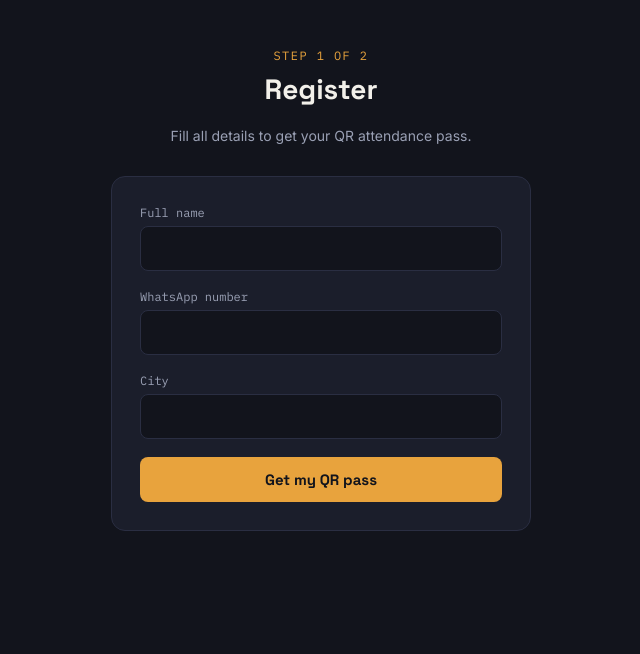
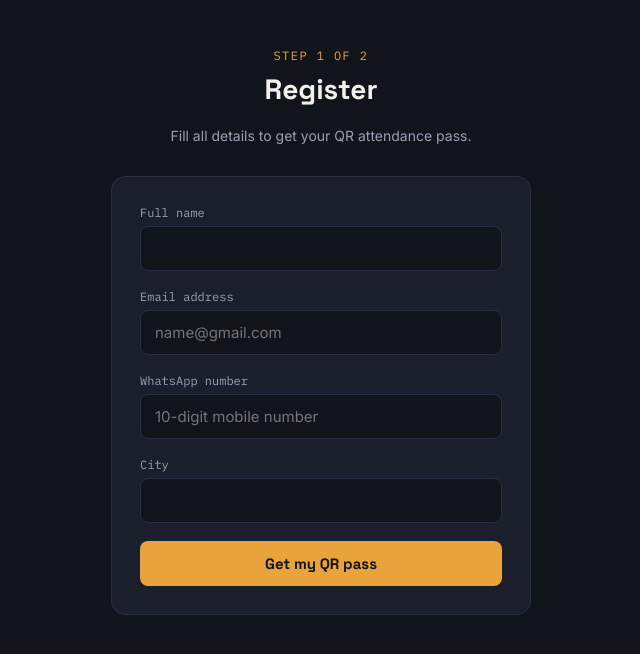
Before and after one commit to ashiyasalodi1/attendance-app, a Next.js app: page /form in a window 1280 px wide. Shown: the top 654 px of the page, without its empty margins (319-959 px from the left). Built offline with nearby package versions, Linux system fonts and the light colour scheme.

Commit message:
Update page.js

```diff
--- a/app/form/page.js
+++ b/app/form/page.js
@@ -5,6 +5,7 @@ import QRCode from "qrcode";
 
 export default function FormPage() {
   const [name, setName] = useState("");
+  const [email, setEmail] = useState("");
   const [whatsapp, setWhatsapp] = useState("");
   const [city, setCity] = useState("");
   const [loading, setLoading] = useState(false);
@@ -14,13 +15,24 @@ export default function FormPage() {
   async function handleSubmit(e) {
     e.preventDefault();
     setError("");
+
+    if (!/^[6-9]\d{9}$/.test(whatsapp)) {
+      setError("Enter a valid 10-digit WhatsApp number.");
+      return;
+    }
+
+    if (!/^[^\s@]+@[^\s@]+\.[^\s@]{2,}$/.test(email)) {
+      setError("Enter a valid email address.");
+      return;
+    }
+
     setLoading(true);
 
     try {
       const res = await fetch("/api/register", {
         method: "POST",
         headers: { "Content-Type": "application/json" },
-        body: JSON.stringify({ name, whatsapp, city }),
+        body: JSON.stringify({ name, email, whatsapp, city }),
       });
 
       const data = await res.json();
@@ -89,12 +101,28 @@ export default function FormPage() {
         </div>
 
         <div className="field">
+          <label>Email address</label>
+          <input
+            type="email"
+            value={email}
+            onChange={(e) => setEmail(e.target.value)}
+            placeholder="name@gmail.com"
+            required
+          />
+        </div>
+
+        <div className="field">
           <label>WhatsApp number</label>
           <input
             type="tel"
-            inputMode="tel"
+            inputMode="numeric"
             value={whatsapp}
-            onChange={(e) => setWhatsapp(e.target.value)}
+            onChange={(e) =>
+              setWhatsapp(e.target.value.replace(/\D/g, "").slice(0, 10))
+            }
+            placeholder="10-digit mobile number"
+            pattern="[6-9][0-9]{9}"
+            maxLength={10}
             required
           />
         </div>
```
